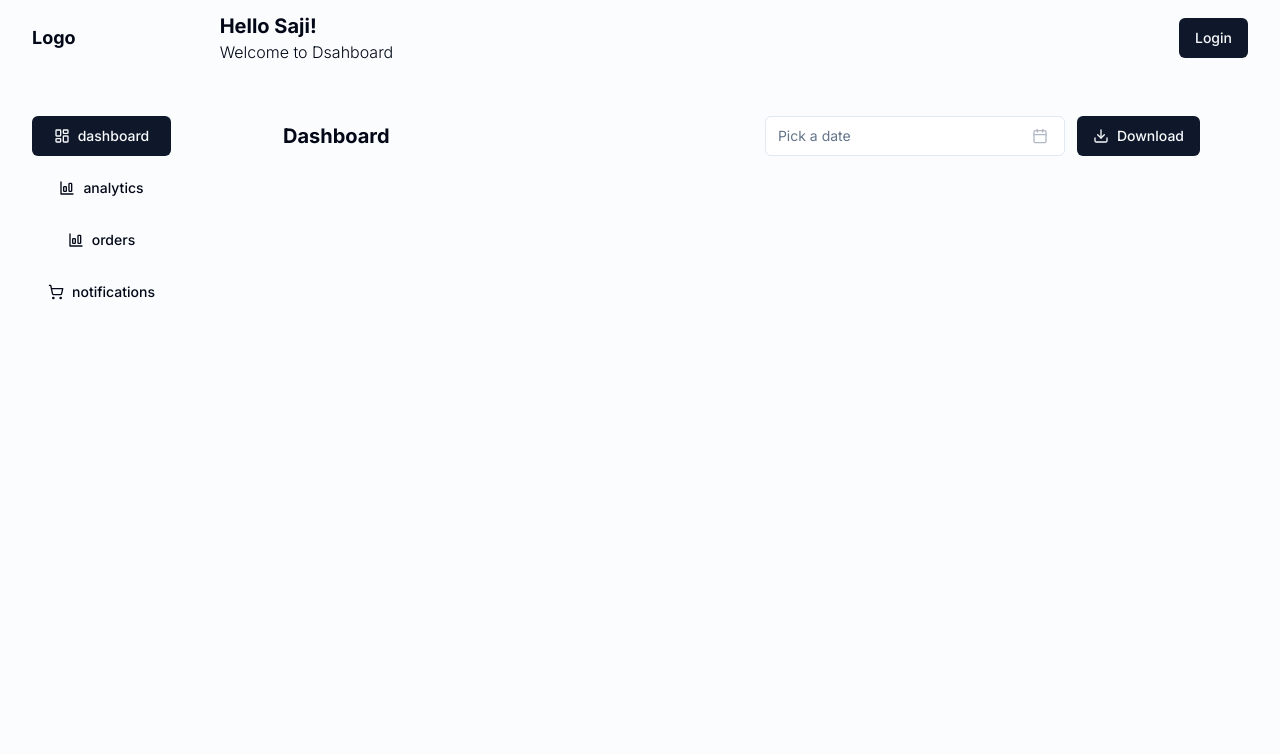
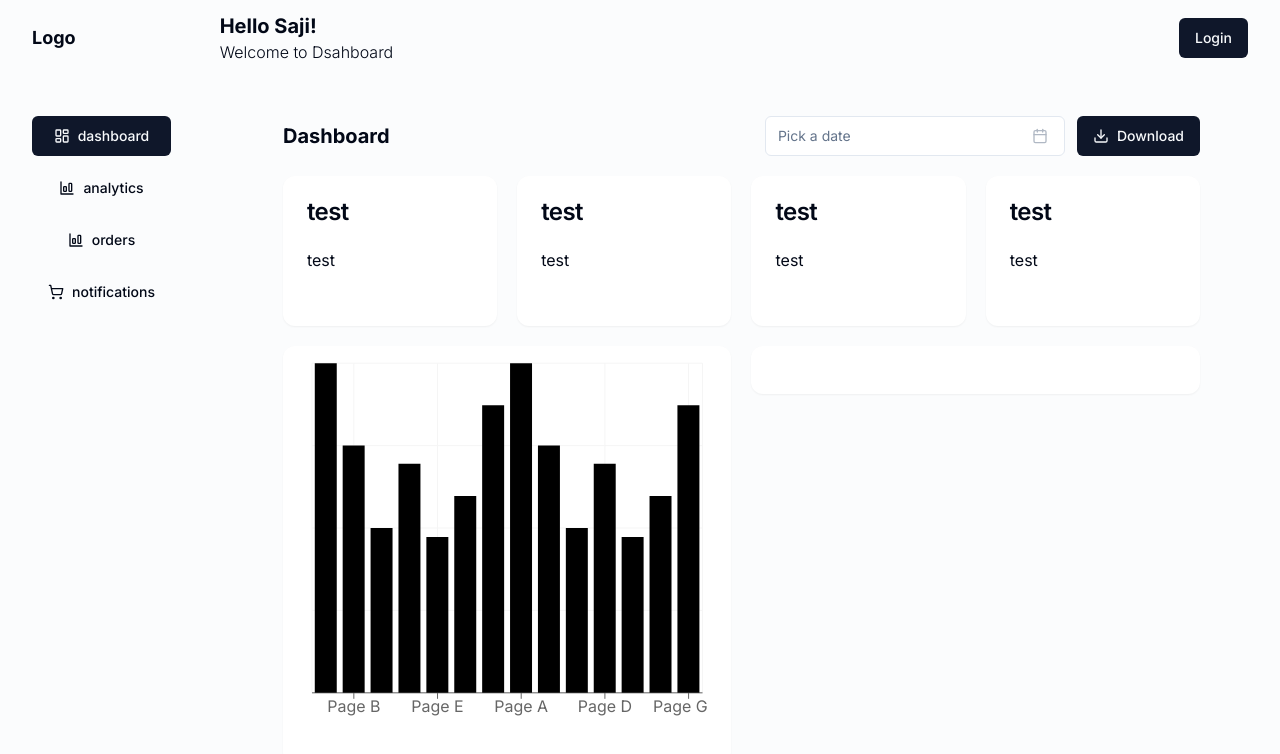
Before and after one commit to SajjadKiani/dashboard-ui, a Next.js app: page / in a window 1280 px wide. Shown: the top 754 px of the page. Built offline with nearby package versions, Linux system fonts and the light colour scheme.

Commit message:
initial dashboard page

```diff
--- a/src/app/(dashboard)/page.js
+++ b/src/app/(dashboard)/page.js
@@ -1,11 +1,82 @@
+import MyBarChart from "@/components/common/MyBarChart";
 import Toolbar from "@/components/common/Toolbar";
-
+import { Card, CardContent, CardHeader, CardTitle } from "@/components/ui/card";
 
 export default function Page () {
 
     return (
         <>
             <Toolbar title={'Dashboard'} />
+
+            <div className="grid grid-cols-4 gap-5 mt-5">
+                <div className="col-span-1">
+                    <Card className="h-[150px]">
+                        <CardHeader>
+                            <CardTitle>
+                                test
+                            </CardTitle>
+                        </CardHeader>
+                        <CardContent>
+                            test
+                        </CardContent>
+                    </Card>
+                </div>
+
+                <div className="col-span-1">
+                    <Card className="h-[150px]">
+                        <CardHeader>
+                            <CardTitle>
+                                test
+                            </CardTitle>
+                        </CardHeader>
+                        <CardContent>
+                            test
+                        </CardContent>
+                    </Card>
+                </div>
+
+                <div className="col-span-1">
+                    <Card className="h-[150px]">
+                        <CardHeader>
+                            <CardTitle>
+                                test
+                            </CardTitle>
+                        </CardHeader>
+                        <CardContent>
+                            test
+                        </CardContent>
+                    </Card>
+                </div>
+
+                <div className="col-span-1">
+                    <Card className="h-[150px]">
+                        <CardHeader>
+                            <CardTitle>
+                                test
+                            </CardTitle>
+                        </CardHeader>
+                        <CardContent>
+                            test
+                        </CardContent>
+                    </Card>
+                </div>
+
+                <div className="col-span-2 row-span-3">
+                    <Card className="py-3">
+                        <CardContent>
+                            <MyBarChart />
+                        </CardContent>
+                    </Card>
+                </div>
+
+                <div className="col-span-2 row-span-3">
+                    <Card className="py-3">
+                        <CardContent>
+
+                        </CardContent>
+                    </Card>
+                </div>
+            </div>
         </>
     )
 
--- /dev/null
+++ b/src/components/common/MyBarChart.jsx
@@ -0,0 +1,106 @@
+"use client";
+
+import React from 'react';
+import { BarChart, Bar, Cell, XAxis, YAxis, CartesianGrid, Tooltip, Legend, ResponsiveContainer } from 'recharts';
+
+const data = [
+  {
+    name: 'Page A',
+    uv: 4000,
+    pv: 2400,
+    amt: 2400,
+  },
+  {
+    name: 'Page B',
+    uv: 3000,
+    pv: 1398,
+    amt: 2210,
+  },
+  {
+    name: 'Page C',
+    uv: 2000,
+    pv: 9800,
+    amt: 2290,
+  },
+  {
+    name: 'Page D',
+    uv: 2780,
+    pv: 3908,
+    amt: 2000,
+  },
+  {
+    name: 'Page E',
+    uv: 1890,
+    pv: 4800,
+    amt: 2181,
+  },
+  {
+    name: 'Page F',
+    uv: 2390,
+    pv: 3800,
+    amt: 2500,
+  },
+  {
+    name: 'Page G',
+    uv: 3490,
+    pv: 4300,
+    amt: 2100,
+  },
+  {
+    name: 'Page A',
+    uv: 4000,
+    pv: 2400,
+    amt: 2400,
+  },
+  {
+    name: 'Page B',
+    uv: 3000,
+    pv: 1398,
+    amt: 2210,
+  },
+  {
+    name: 'Page C',
+    uv: 2000,
+    pv: 9800,
+    amt: 2290,
+  },
+  {
+    name: 'Page D',
+    uv: 2780,
+    pv: 3908,
+    amt: 2000,
+  },
+  {
+    name: 'Page E',
+    uv: 1890,
+    pv: 4800,
+    amt: 2181,
+  },
+  {
+    name: 'Page F',
+    uv: 2390,
+    pv: 3800,
+    amt: 2500,
+  },
+  {
+    name: 'Page G',
+    uv: 3490,
+    pv: 4300,
+    amt: 2100,
+  },
+];
+
+export default function MyBarChart () {
+
+    return (
+        <div className='h-[370px]'>
+            <ResponsiveContainer width="100%" height="100%">
+                <BarChart width={150} height={40} data={data}>
+                <CartesianGrid  stroke="#f5f5f5" />
+                <XAxis dataKey="name" />
+                <Bar dataKey="uv" fill="#000" />
+                </BarChart>
+            </ResponsiveContainer>
+      </div>
+    );
+}
--- a/src/components/common/MyLineChart.jsx
+++ b/src/components/common/MyLineChart.jsx
@@ -42,9 +42,8 @@ export default function MyLineChart ({ title }) {
         <div className="h-[150px]">
            <ResponsiveContainer width={'100%'} height={'100%'}>
               <LineChart data={data}>
-
+              <CartesianGrid stroke="#f5f5f5" />
                   <Line type="monotone" dataKey="revenue" stroke="#000"  strokeWidth={1.5} />
-                  <CartesianGrid stroke="#f5f5f5" />
                   {/* <XAxis dataKey="subscription" /> */}
                   {/* <YAxis /> */}
                   {/* <Tooltip /> */}
```
